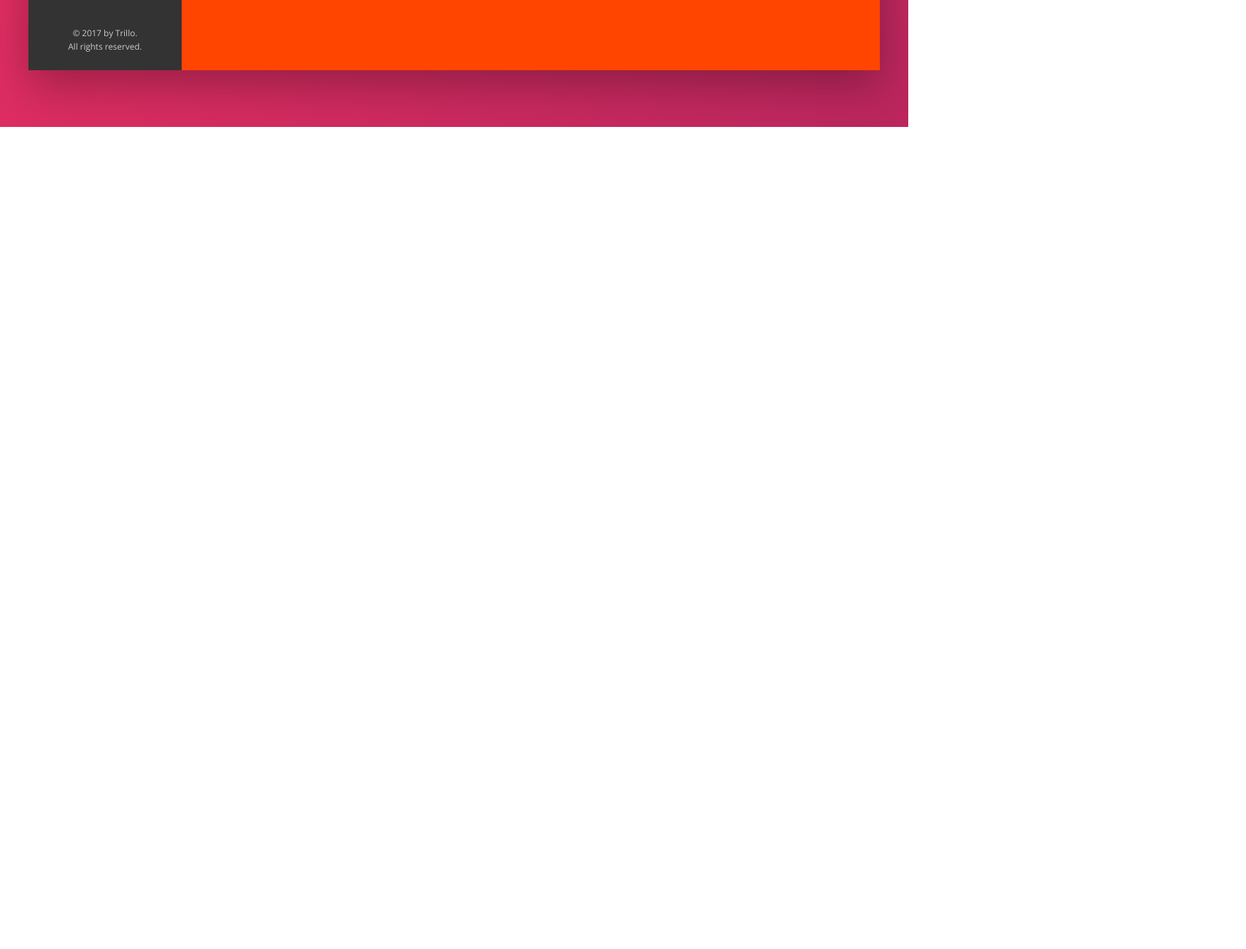
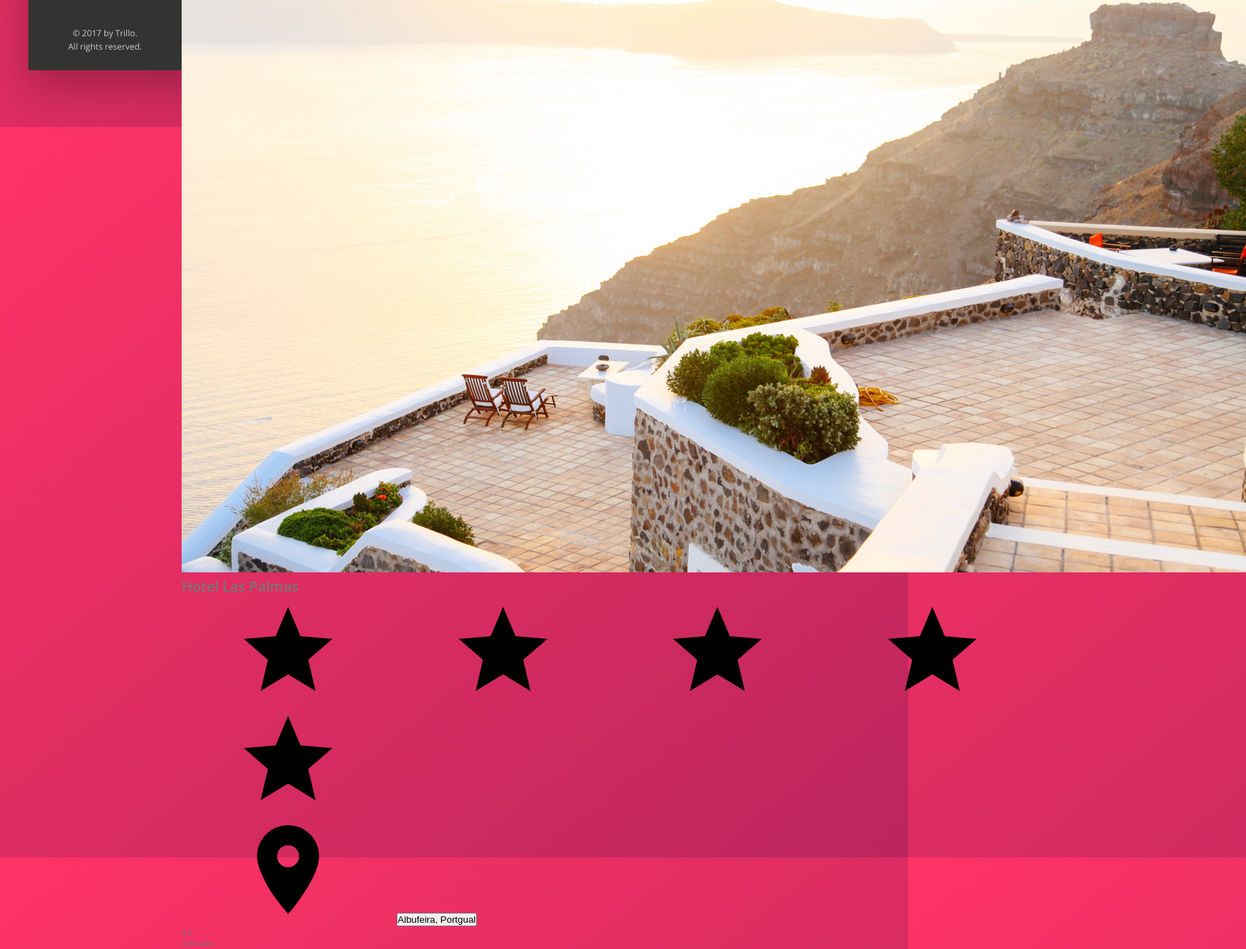
Before and after one commit to krisdoyon/trillo, a website: page index.html in a window 1280 px wide. Shown: the part 851-2189 px from the top of the page at 71% size, 1756 px wide, since content can reach past the window. Before the commit the page ends 1030 px from the top, so only its background shows below. Drawn offline with nearby package versions, Linux system fonts and the light colour scheme.

Commit message:
Add overview section

```diff
--- a/index.html
+++ b/index.html
@@ -92,7 +92,62 @@
           </div>
         </nav>
 
-        <main class="hotel-view">Hotel view</main>
+        <main class="hotel-view">
+          <div class="gallery">
+            <figure class="gallery__item">
+              <img
+                src="img/hotel-1.jpg"
+                alt="Photo of hotel 1"
+                class="gallery__photo"
+              />
+            </figure>
+            <figure class="gallery__item">
+              <img
+                src="img/hotel-2.jpg"
+                alt="Photo of hotel 2"
+                class="gallery__photo"
+              />
+            </figure>
+            <figure class="gallery__item">
+              <img
+                src="img/hotel-3.jpg"
+                alt="Photo of hotel 3"
+                class="gallery__photo"
+              />
+            </figure>
+          </div>
+
+          <div class="overview">
+            <h1 class="overview__heading">Hotel Las Palmas</h1>
+            <div class="overview__stars">
+              <svg class="overview__icon-star">
+                <use href="img/icons.svg#icon-star"></use>
+              </svg>
+              <svg class="overview__icon-star">
+                <use href="img/icons.svg#icon-star"></use>
+              </svg>
+              <svg class="overview__icon-star">
+                <use href="img/icons.svg#icon-star"></use>
+              </svg>
+              <svg class="overview__icon-star">
+                <use href="img/icons.svg#icon-star"></use>
+              </svg>
+              <svg class="overview__icon-star">
+                <use href="img/icons.svg#icon-star"></use>
+              </svg>
+            </div>
+            <div class="overview__location">
+              <svg class="overview__icon-location">
+                <use href="img/icons.svg#icon-location_on"></use>
+              </svg>
+              <button class="btn-inline">Albufeira, Portgual</button>
+            </div>
+            <div class="overview__rating">
+              <div class="overview__rating-average">8.6</div>
+              <div class="overview__rating-count">429 votes</div>
+            </div>
+          </div>
+        </main>
       </div>
     </div>
   </body>
```
